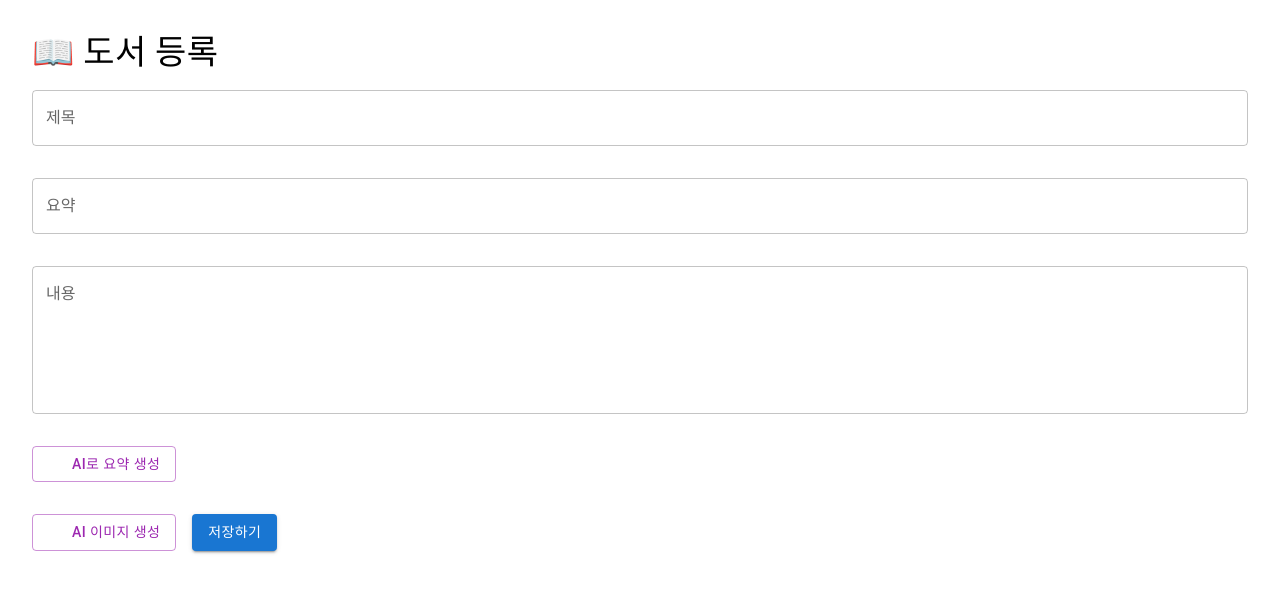
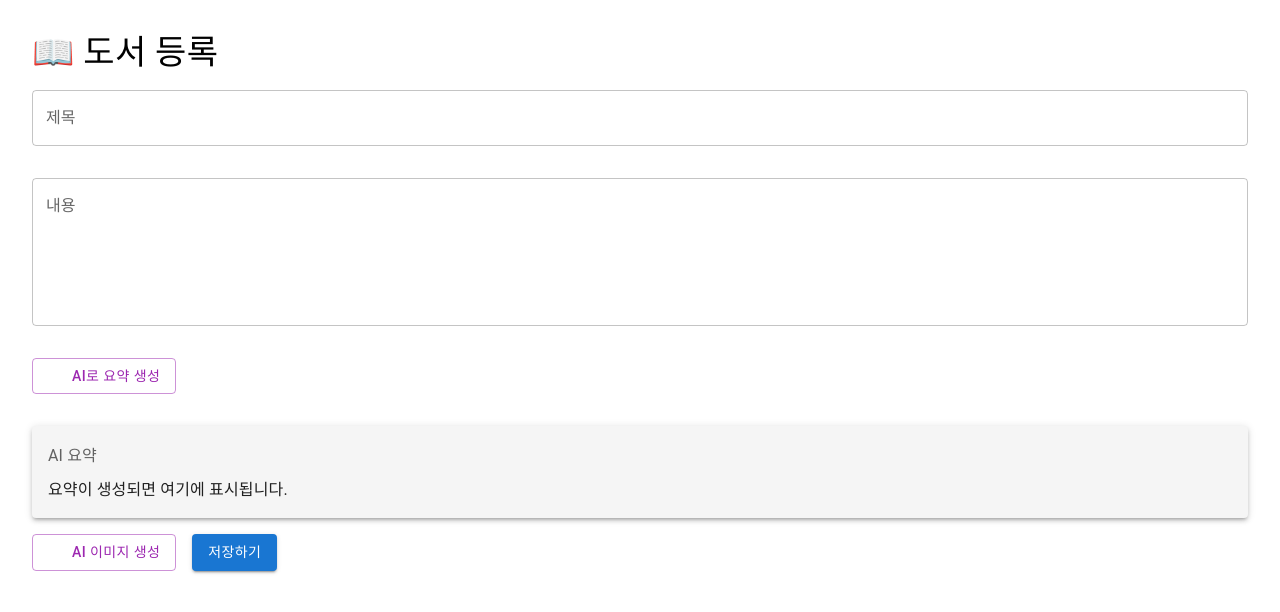
Before and after one commit to dookooni/Aivle_book_project, a React (Create React App) app in the folder frontend/: page /books/new in a window 1280 px wide. Shown: the top 612 px of the page. Built offline with nearby package versions, Linux system fonts and the light colour scheme; no server answers; some icons are missing.

Commit message:
요약 레이아웃 변경, 이미지 생성 프롬프트 변경

```diff
--- a/frontend/src/pages/BookForm.jsx
+++ b/frontend/src/pages/BookForm.jsx
@@ -4,7 +4,8 @@ import {
   TextField,
   Button,
   Typography,
-  Stack
+  Stack,
+  Paper
 } from '@mui/material';
 import AutoAwesomeIcon from '@mui/icons-material/AutoAwesome';
 
@@ -85,7 +86,9 @@ function BookForm({ books, setBooks }) {
       },
       body: JSON.stringify({
         model: "dall-e-3",
-        prompt: `요약을 보고서 요약 내용에 알맞은 귀여운 책 표지 일러스트를 생성해줘. 요약약: ${summary}`,
+        prompt: `요약을 보고서 요약 내용에 알맞은 책 표지 일러스트를 생성해줘.
+                 일러스트는 [클래식 화풍, 디지털 화풍, 캐릭터, 특수 효과 중심] 이 네 가지 중 하나의 타입으로 골라서 그려줘.
+                 요약: ${summary}`,
         n: 1,
         size: "1024x1024", // 또는 "512x512"
       }),
@@ -148,14 +151,6 @@ function BookForm({ books, setBooks }) {
 
       <TextField
         fullWidth
-        label="요약"
-        value={summary}
-        onChange={(e) => setSummary(e.target.value)}
-        sx={{ my: 2 }}
-      />
-
-      <TextField
-        fullWidth
         multiline
         minRows={5}
         label="내용"
@@ -174,6 +169,23 @@ function BookForm({ books, setBooks }) {
       >
         {loading ? "요약 생성 중 ... " : "AI로 요약 생성"}
       </Button>
+
+      {/* <TextField
+        fullWidth
+        label="요약"
+        value={summary}
+        onChange={(e) => setSummary(e.target.value)}
+        sx={{ my: 2 }}
+      /> */}
+
+      <Paper elevation={3} sx={{ p: 2, my: 2, backgroundColor: '#f5f5f5' }}>
+        <Typography variant="subtitle1" color="textSecondary">
+          AI 요약
+        </Typography>
+        <Typography variant="body1" sx={{ mt: 1 }}>
+          {summary || "요약이 생성되면 여기에 표시됩니다."}
+        </Typography>
+      </Paper>
 
       {/* AI 이미지 생성 + 저장 버튼 */}
       <Stack direction="row" spacing={2} sx={{ mt: 2 }}>
```
